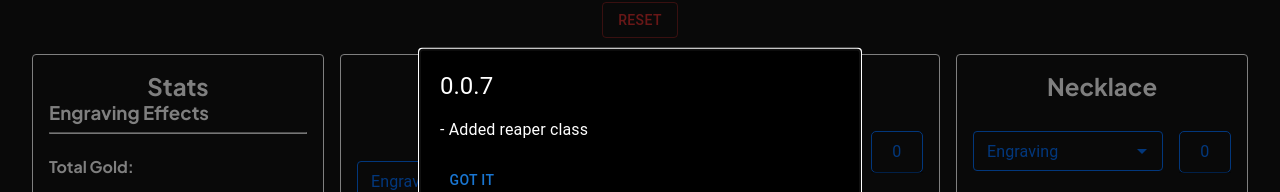
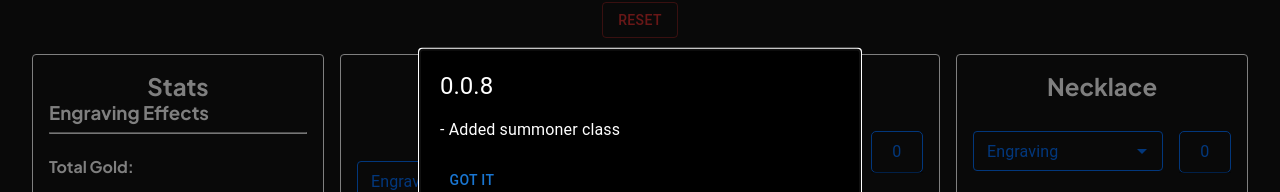
Before and after one commit to code-4-bread/shop-ark, a React (Create React App) app: page / in a window 1280 px wide. Shown: the part 266-458 px from the top of the page. Built offline with nearby package versions, Linux system fonts and the light colour scheme.

Commit message:
🔖 0.0.8 Added summoner

```diff
--- a/src/components/Body.jsx
+++ b/src/components/Body.jsx
@@ -100,7 +100,7 @@ const Body = () => {
             {VERSION}
           </Typography>
           <Typography id='modal-modal-description' sx={{ mt: 2 }}>
-            - Added reaper class
+            - Added summoner class
           </Typography>
           <Button style={{ marginTop: '20px' }} onClick={handleCloseModal}>
             Got it
--- a/src/engravings.js
+++ b/src/engravings.js
@@ -84,7 +84,9 @@ const classEngravings = [
   'Arthetinean Skill',
   'Evolutionary Legacy',
   'Hunger',
-  'Lunar Voice'
+  'Lunar Voice',
+  'Master Summoner',
+  'Communication Overflow'
 ];
 
 const negativeEngravings = [
--- a/src/version.js
+++ b/src/version.js
@@ -1,4 +1,4 @@
-const VERSION = '0.0.7';
+const VERSION = '0.0.8';
 
 module.exports = {
   VERSION
```
